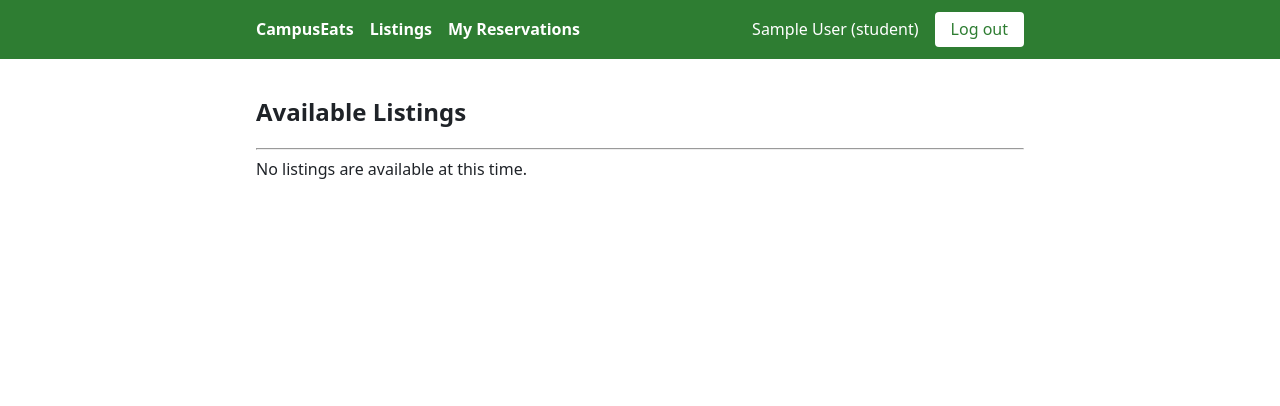
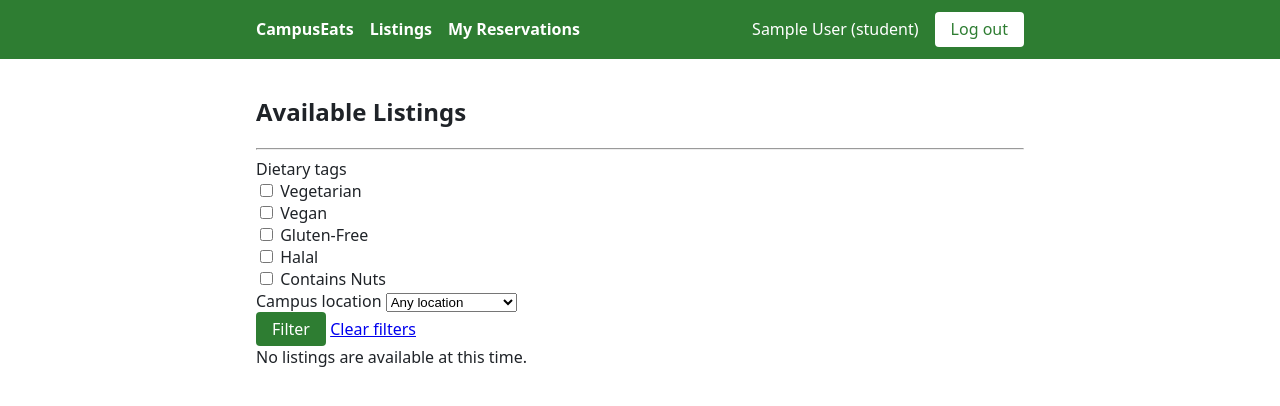
Before and after one commit to AdenPotato/CS3250-project-2, a Flask app: page /listings in a window 1280 px wide. Shown: the top 406 px of the page. Run offline with Flask 3, Linux system fonts and the light colour scheme; a user stored in the database is signed in; tables that the repository leaves empty hold one stand-in row (values such as "Sample post"); some libraries are stand-ins or nearby versions.

Commit message:
CS-44 filter listings by dietary tags and campus location (#108)

```diff
--- a/src/app/forms.py
+++ b/src/app/forms.py
@@ -1,11 +1,11 @@
 from datetime import datetime, timezone
 from flask_wtf import FlaskForm
-from wtforms import IntegerField, PasswordField, RadioField, SelectMultipleField, StringField, SubmitField, TextAreaField, DateTimeLocalField, widgets
+from wtforms import IntegerField, PasswordField, RadioField, SelectField, SelectMultipleField, StringField, SubmitField, TextAreaField, DateTimeLocalField, widgets
 from wtforms.validators import DataRequired, InputRequired, Length, NumberRange, StopValidation, ValidationError
 
 from . import db
 from .campus_time import campus_to_utc, to_campus
-from .models import Role, User
+from .models import CAMPUS_LOCATIONS, DIETARY_TAGS, Role, User
 
 
 def _normalize_email(value):
@@ -81,13 +81,12 @@ class ListingForm(FlaskForm):
             NumberRange(min=1, max=100, message="Portions must be between 1 and 100."),
         ],
     )
-    location = StringField(
+    # a fixed campus list, so students can filter by exact location (US8.2); SelectField
+    # rejects any value not in the list with "Not a valid choice."
+    location = SelectField(
         "Pickup Location",
-        validators=[
-            _no_nul,
-            DataRequired("Enter a pickup location."),
-            Length(max=100, message="Pickup location must be at most 100 characters."),
-        ],
+        choices=[("", "Choose a location")] + [(loc, loc) for loc in CAMPUS_LOCATIONS],
+        validators=[DataRequired("Choose a pickup location.")],
     )
     dietary_tags = SelectMultipleField(
         "Dietary Tags",
@@ -126,6 +125,22 @@ class ListingForm(FlaskForm):
             raise ValidationError("Pickup window end must be after the start time.")
 
 
+class ListingFilterForm(FlaskForm):
+    # read from the query string on GET /listings, so filters show in the URL and need no CSRF
+    class Meta:
+        csrf = False
+
+    tags = SelectMultipleField(
+        "Dietary tags",
+        choices=[(t, t.title()) for t in DIETARY_TAGS],
+        widget=widgets.ListWidget(prefix_label=False),
+        option_widget=widgets.CheckboxInput(),
+    )
+    location = SelectField(
+        "Campus location", choices=[("", "Any location")] + [(loc, loc) for loc in CAMPUS_LOCATIONS]
+    )
+
+
 class ReserveForm(FlaskForm):
     choices = [(1, "1 portion"), (2, "2 portions")]
     portions = RadioField("Portions to Reserve", choices=choices, coerce=int, validators=[InputRequired()])
--- a/src/app/routes.py
+++ b/src/app/routes.py
@@ -7,8 +7,8 @@ from flask_wtf.csrf import CSRFError
 from sqlalchemy.exc import IntegrityError
 
 from . import db
-from .forms import ListingForm, LoginForm, PickupCodeForm, RegisterForm, ReserveForm
-from .models import DietaryTag, Listing, Reservation, ReservationStatus, Role, User, mark_no_shows
+from .forms import ListingFilterForm, ListingForm, LoginForm, PickupCodeForm, RegisterForm, ReserveForm
+from .models import CAMPUS_LOCATIONS, DIETARY_TAGS, DietaryTag, Listing, Reservation, ReservationStatus, Role, User, mark_no_shows
 
 bp = Blueprint("main", __name__)
 
@@ -244,15 +244,24 @@ def new_listing():
 @bp.route("/listings")
 @role_required(Role.STUDENT)
 def listings():
-    now = datetime.now(timezone.utc)
-    listings = db.session.scalars(
+    form = ListingFilterForm(formdata=request.args)
+    # unknown values from a hand-edited URL are ignored rather than shown as errors
+    tags = [t for t in form.tags.data or [] if t in DIETARY_TAGS]
+    location = form.location.data if form.location.data in CAMPUS_LOCATIONS else None
+
+    query = (
         db.select(Listing)
         .where(Listing.cancelled.is_(False))
-        .where(Listing.pickup_end > now)
+        .where(Listing.pickup_end > datetime.now(timezone.utc))
         .where(Listing.portions_remaining > 0)
-        .order_by(Listing.pickup_end.asc())
-    ).all()
-    return render_template("listings/index.html", title="Available Listings", listings=listings)
+    )
+    # one condition per tag, so a listing must carry every selected tag (US8.1)
+    for tag in tags:
+        query = query.where(Listing.tags.any(DietaryTag.name == tag))
+    if location:
+        query = query.where(Listing.location == location)
+    listings = db.session.scalars(query.order_by(Listing.pickup_end.asc())).all()
+    return render_template("listings/index.html", title="Available Listings", listings=listings, form=form)
 
 
 @bp.route("/reservations")
--- a/src/app/templates/listings/index.html
+++ b/src/app/templates/listings/index.html
@@ -4,6 +4,28 @@
 <div class="container mt-4">
     <h2>Available Listings</h2>
     <hr>
+    <form method="GET" action="{{ url_for('main.listings') }}" id="filter-form" class="border rounded p-3 mb-4 bg-light">
+        <div class="row g-3 align-items-end">
+            <div class="col-md-7">
+                <span class="form-label d-block">{{ form.tags.label.text }}</span>
+                {% for subfield in form.tags %}
+                    {% set box_id = "filter-tag-" ~ subfield.data | replace(" ", "-") %}
+                    <div class="form-check form-check-inline">
+                        {{ subfield(class="form-check-input", id=box_id) }}
+                        {{ subfield.label(class="form-check-label", for_=box_id) }}
+                    </div>
+                {% endfor %}
+            </div>
+            <div class="col-md-5">
+                {{ form.location.label(class="form-label", for_="filter-location") }}
+                {{ form.location(class="form-select", id="filter-location") }}
+            </div>
+        </div>
+        <div class="mt-3">
+            <button type="submit" id="filter-submit" class="btn btn-primary">Filter</button>
+            <a href="{{ url_for('main.listings') }}" id="clear-filters" class="btn btn-outline-secondary">Clear filters</a>
+        </div>
+    </form>
     {% if listings %}
         <div class="row">
             {% for listing in listings %}
--- a/src/app/templates/listings/new.html
+++ b/src/app/templates/listings/new.html
@@ -33,7 +33,7 @@
 
         <div class="mb-3">
             {{ form.location.label(class="form-label") }}
-            {{ form.location(class="form-control " ~ ("is-invalid" if form.location.errors else "")) }}
+            {{ form.location(class="form-select " ~ ("is-invalid" if form.location.errors else "")) }}
             {% for error in form.location.errors %}
                 <div class="invalid-feedback">{{ error }}</div>
             {% endfor %}
```
Also changed, not shown: tests/manual-tests.md (+8 -0 lines), 2 other files.
